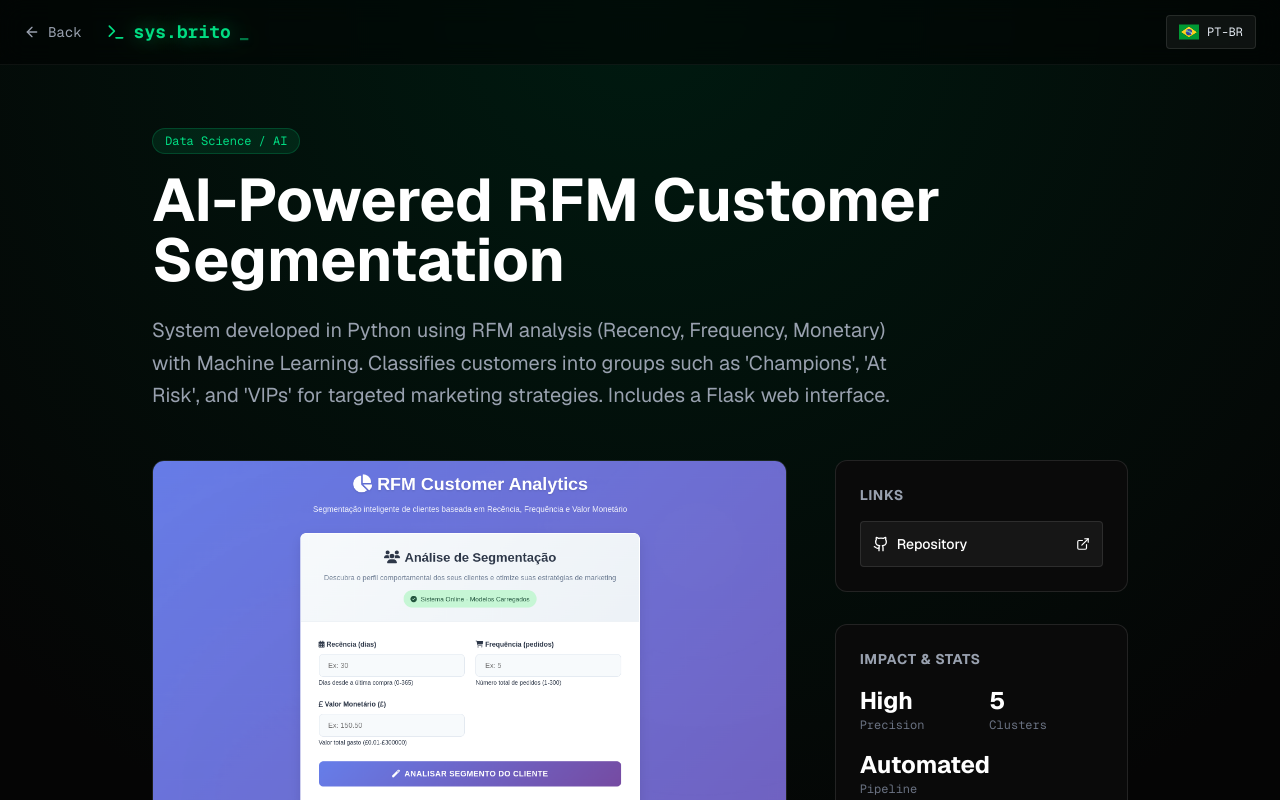
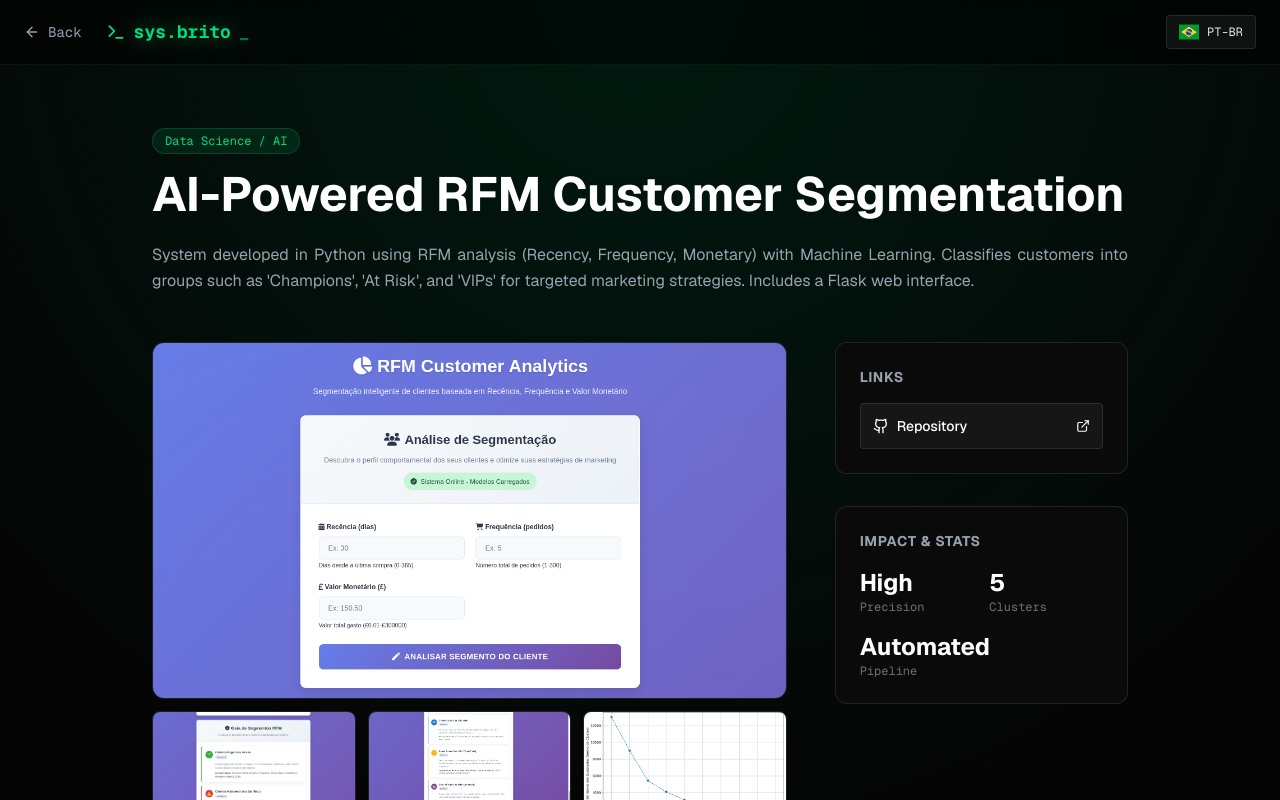
Before and after one commit to josevbrito/portfolio-sys-brito, a Next.js app: page /en/projects/analise-rfm-ml in a window 1280 px wide. Shown: the top 800 px of the page. Built offline with nearby package versions, Linux system fonts and the light colour scheme.

Commit message:
refactor(project-details): :recycle: Ajusta tamanhos de fonte para título e descrição do projeto

```diff
--- a/app/[locale]/projects/[slug]/ProjectDetailsClient.tsx
+++ b/app/[locale]/projects/[slug]/ProjectDetailsClient.tsx
@@ -50,8 +50,8 @@ export default function ProjectDetailsClient() {
             )}
           </div>
 
-          <h1 className="text-4xl md:text-6xl font-bold text-white mb-6">{project.title}</h1>
-          <p className="text-xl text-gray-400 leading-relaxed max-w-3xl">
+          <h1 className="text-3xl md:text-5xl font-bold text-white mb-6">{project.title}</h1>
+          <p className="text-base text-gray-400 leading-relaxed text-justify">
             {project.fullDesc}
           </p>
         </div>
```
